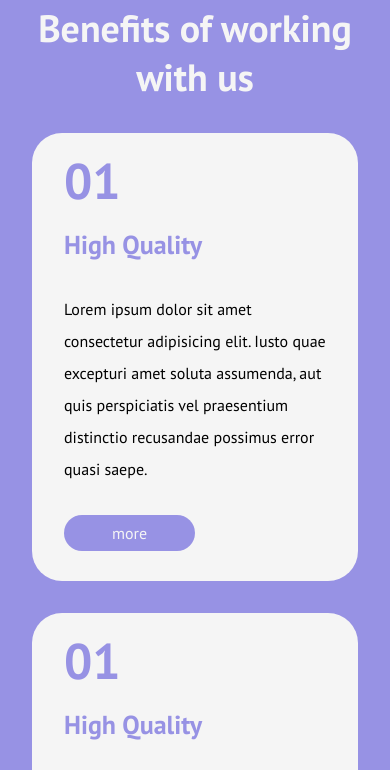
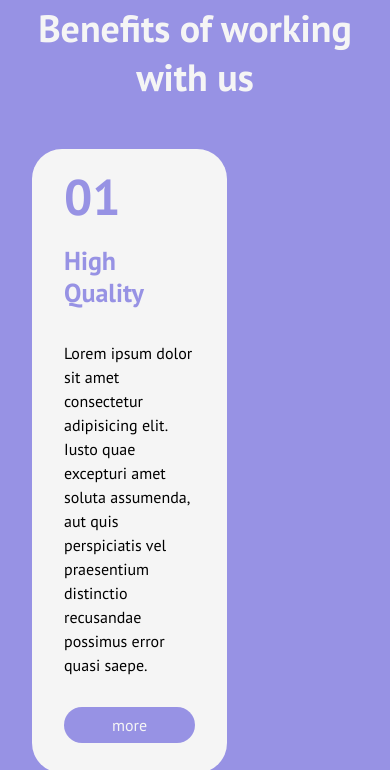
Before and after one commit to pyroYV/htmlcss-responsive-layout, a plain HTML site: page index.html in a window 390 px wide. Shown: the part 5592-6362 px from the top of the page. Drawn offline with Linux system fonts and the light colour scheme.

Commit message:
benefits responsive

```diff
--- a/index.html
+++ b/index.html
@@ -132,14 +132,9 @@
     </section>
 
     <section class="benefits">
+
+            <h2>Benefits of working with us</h2>
             <div class="container">
-            <h2>Benefits of working with us</h2>
-            <div class="ben-card">
-                <h3>01</h3>
-                <h4>High Quality</h4>
-                <p>Lorem ipsum dolor sit amet consectetur adipisicing elit. Iusto quae excepturi amet soluta assumenda, aut quis perspiciatis vel praesentium distinctio recusandae possimus error quasi saepe.</p>
-                <a href="#" class="more">more</a>
-            </div>
 
                 <div class="ben-card">
                     <h3>01</h3>
@@ -184,6 +179,8 @@
                 </div>
             </div>
     </section>
+
+
     </main>
 </body>
 </html>
--- a/style/style.css
+++ b/style/style.css
@@ -209,7 +209,7 @@ main{
     color: whitesmoke;
     text-align: center;
     font-size: 38px;
-    margin-bottom: 2rem;
+    margin-bottom: 3rem;
 }
 
 .ben-card{
@@ -233,6 +233,7 @@ main{
 }
 .ben-card p{
     margin-bottom: 2rem;
+    line-height: 1.5rem;
 }
 .more{
     color: whitesmoke;
@@ -240,6 +241,7 @@ main{
     padding: 0.5rem 3rem;
     border-radius: 30px;
 }
+
  @media all and (min-width: 768px){
     /* Main */
     .twothirds{
@@ -265,6 +267,18 @@ main{
 
     }
  }
+
+    /* Benefits */
+
+    .benefits .container{
+        display: flex;
+        justify-content: space-between;
+        flex-wrap: wrap ;
+    }
+
+    .ben-card{
+        flex-basis: 48%;
+    }
 
  @media all and (min-width: 992px){
 
@@ -312,4 +326,10 @@ main{
     .tes-card h3{
         margin-left: 1rem;
     }
+
+    /* benefits */
+
+    .ben-card{
+        flex-basis: 32%;
+    }
 }
```
Lines whose indentation alone changed are shown as unchanged.
